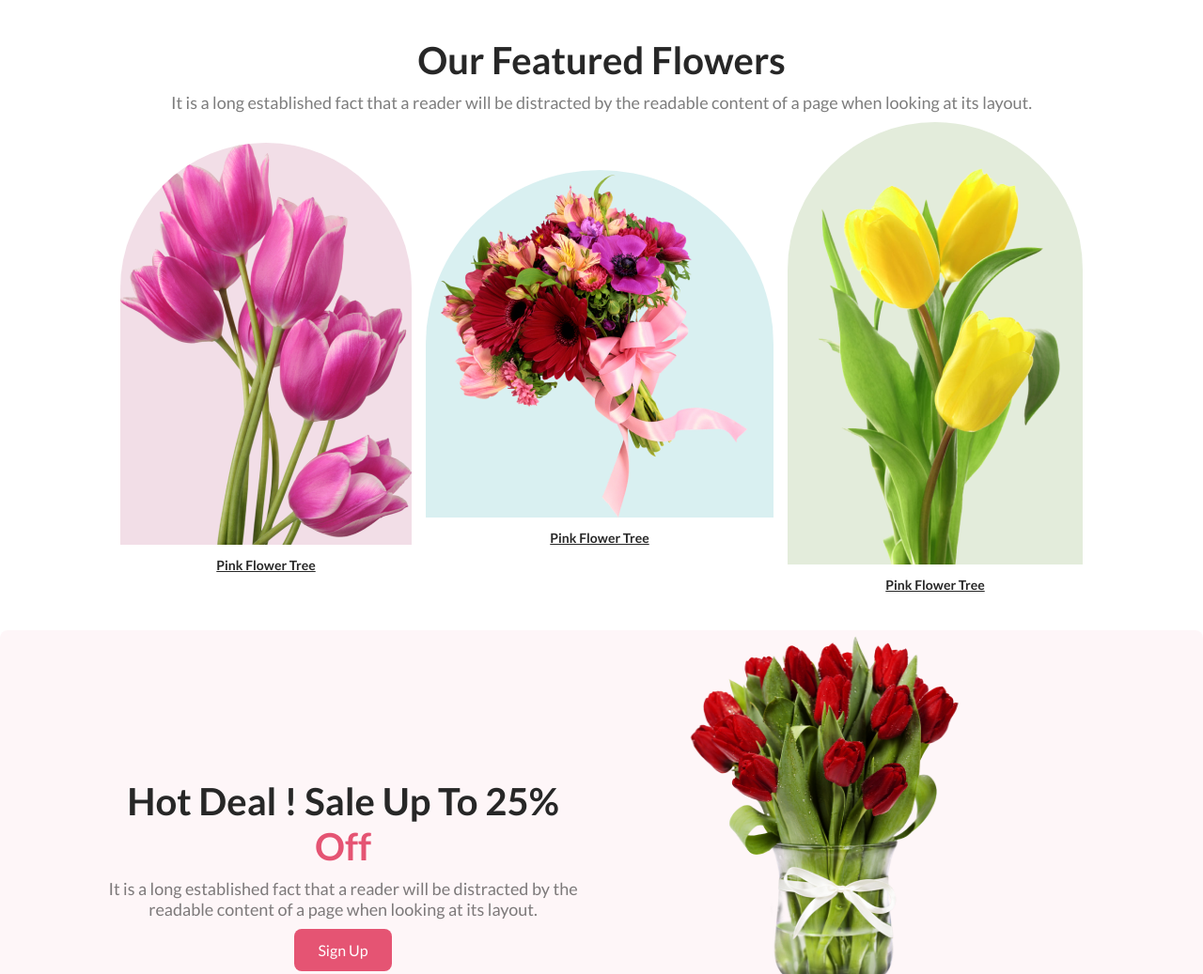
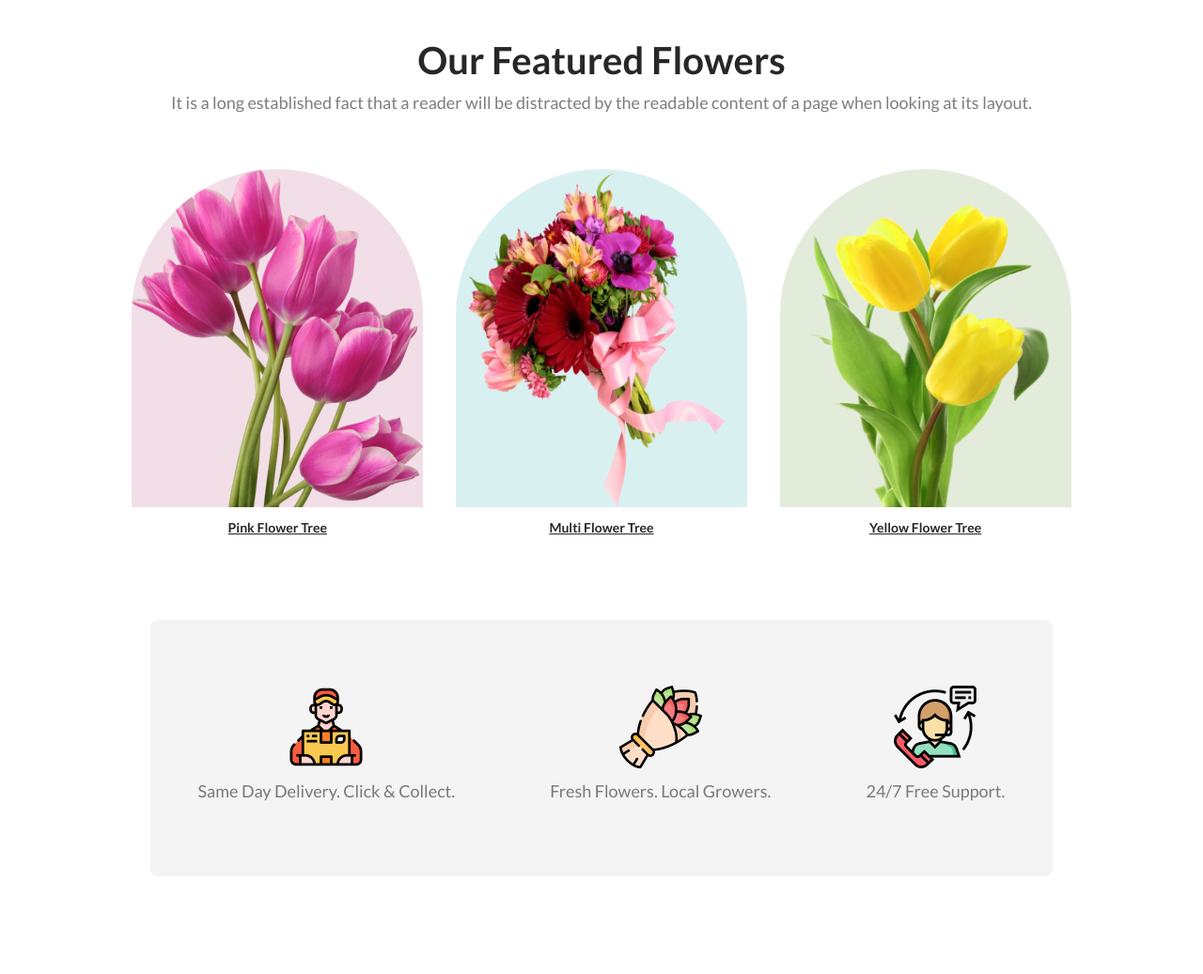
Before and after one commit to mdhossain07/flower-shop-website, a plain HTML site: page index.html in a window 1280 px wide. Shown: the part 860-1897 px from the top of the page at 94% size. Drawn offline with Linux system fonts and the light colour scheme.

Commit message:
support section done

```diff
--- a/index.html
+++ b/index.html
@@ -26,19 +26,37 @@
             <h3 class="featured-title">Our Featured Flowers</h3>
             <p class="featured-description">It is a long established fact that a reader will be distracted by the readable content of a page when looking at its layout.</p>
             <div class="featured-container">
-                <div>
+                <div class="flower-boxes">
                     <img class="bg-1 featured-img" src="./images/pngwing 6.png" alt="">
                     <p class="flower-info"> Pink Flower Tree </p>
                 </div>
 
-                <div>
+                <div class="flower-boxes">
                     <img class="bg-2 featured-img" src="./images/pngwing 5.png" alt="">
-                    <p class="flower-info"> Pink Flower Tree </p>
+                    <p class="flower-info"> Multi Flower Tree </p>
                 </div>
 
-                <div>
+                <div class="flower-boxes">
                     <img class="bg-3 featured-img" src="./images/pngwing 7.png" alt="">
-                    <p class="flower-info"> Pink Flower Tree </p>
+                    <p class="flower-info"> Yellow Flower Tree </p>
+                </div>
+            </div>
+
+        </section>
+
+        <section class="support-section">
+            <div class="support-container">
+                <div class="support-box">
+                    <img src="./images/Group 57.png" alt="">
+                    <p class="featured-description"> Same Day Delivery. Click & Collect.</p>
+                </div>
+                <div class="support-box">
+                    <img src="./images/Group 58.png" alt="">
+                    <p class="featured-description"> Fresh Flowers. Local Growers.</p>
+                </div>
+                <div class="support-box">
+                    <img src="./images/Group 59.png" alt="">
+                    <p class="featured-description"> 24/7 Free Support.</p>
                 </div>
             </div>
 
@@ -92,6 +110,7 @@
                         <h3>The Best Places For Mother’s Day Brunch</h3>
                         <p class="blog-description">Lorem ipsum dolor sit amet consectetur adipisicing elit. A, itaque..</p>
                     </div>
+
                 </div>
         </section>
 
--- a/style.css
+++ b/style.css
@@ -51,7 +51,7 @@
     display: flex;
     justify-content: space-around;
     align-items: center;
-    gap: 15px;
+    gap: 10px;
 }
 
 .featured-title{
@@ -70,29 +70,26 @@
     font-weight: 400;
 }
 
-/* .featured-img{
+.flower-boxes{
+    margin: 50px 0;
+}
+
+.featured-img{
     width: 310px;
     height: 360px;
-} */
+    background-color: lightyellow;
+    border-radius: 300px 300px 0px 0px;
+}
 
 .bg-1{
-    border-radius: 300px 300px 0px 0px;
     background-color: rgba(167, 33, 98, 0.15);
-    width: 310px;
-    height: 428px;
-}
+ }
 
 .bg-2{
-    width: 370px;
-    height: 370px;
-    border-radius: 300px 300px 0px 0px;
     background-color: rgba(5, 151, 160, 0.15);
 }
 
 .bg-3{
-    width: 314px;
-    height: 471px;
-    border-radius: 300px 300px 0px 0px;
     background-color: rgba(71, 125, 17, 0.15);
 }
 
@@ -105,7 +102,23 @@
     text-decoration-line: underline;
 }
 
+.support-container{
+    display: flex;
+    justify-content: space-around;
+    align-items: center;
+    text-align: center;
+    width: 75%;
+    margin: auto;
+    border-radius: 8px;
+    background-color: rgba(39, 39, 39, 0.05);
+}
+
+.support-box{
+    padding: 70px 0;
+}
+
 .deal-container{
+    margin-top: 120px;
     border-radius: 8px;
     background-color: rgba(229, 84, 115, 0.05);
     display: flex;
@@ -166,7 +179,7 @@
     justify-content: space-around;
     align-items: center;
     text-align: center;
-    margin-top: 25px;
+    margin: 30px;
 }
 
 .blog-img{
@@ -174,11 +187,12 @@
     height: 250px;
     border-radius: 5px;
     cursor: pointer;
+    margin: 10px 0;
 }
 
 .blog-description{
     margin: 5px 0;
-    font-size: 14px;
+    font-size: 15px;
     color: gray;
 }
 
```
